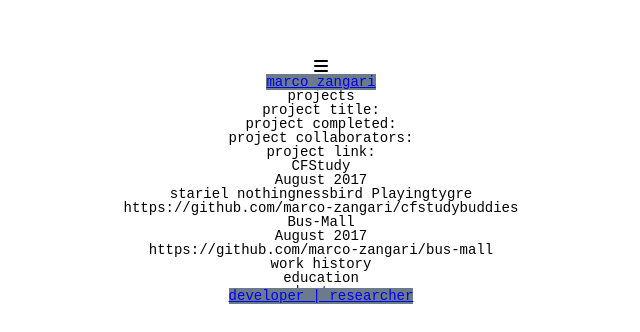
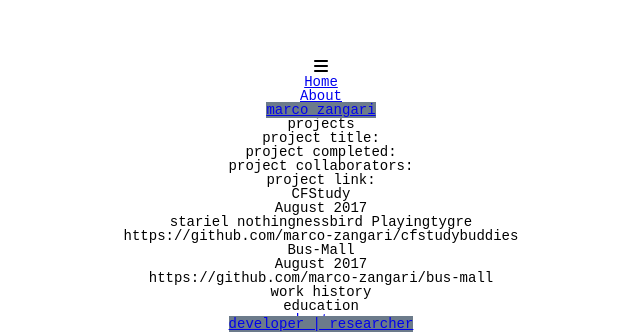
Before and after one commit to marco-zangari/portfolio, a plain HTML site: page index.html in a window 1280 px wide. Shown: the part 710-1042 px from the top of the page, without its empty margins (319-959 px from the left). Before the commit the page ends 1014 px from the top, so only its background shows below. Drawn offline with nearby package versions, Linux system fonts and the light colour scheme.

Commit message:
added a main nav inside a header in index.html

```diff
--- a/index.html
+++ b/index.html
@@ -30,7 +30,15 @@
    <script src="https://use.fontawesome.com/e05560d755.js"></script>
   </head>
   <body>
-    <i class="fa fa-bars" aria-hidden="true"></i>
+    <header class="site-header clearfix">
+      <nav class="main-nav">
+        <i class="fa fa-bars" aria-hidden="true"></i>
+          <ul>
+            <li class="tab" data-content="articles"><a href="#" class="icon-home"> Home</a></li>
+            <li class="tab" data-content="about"><a href="#" class="icon-address-book"> About</a></li>
+          </ul>
+      </nav>
+    </header>
     <div id="authorName" class="bigTitle">
       <a href="#" class="scroll-right-name" id="move-right">marco zangari</a>
     </div>
```
